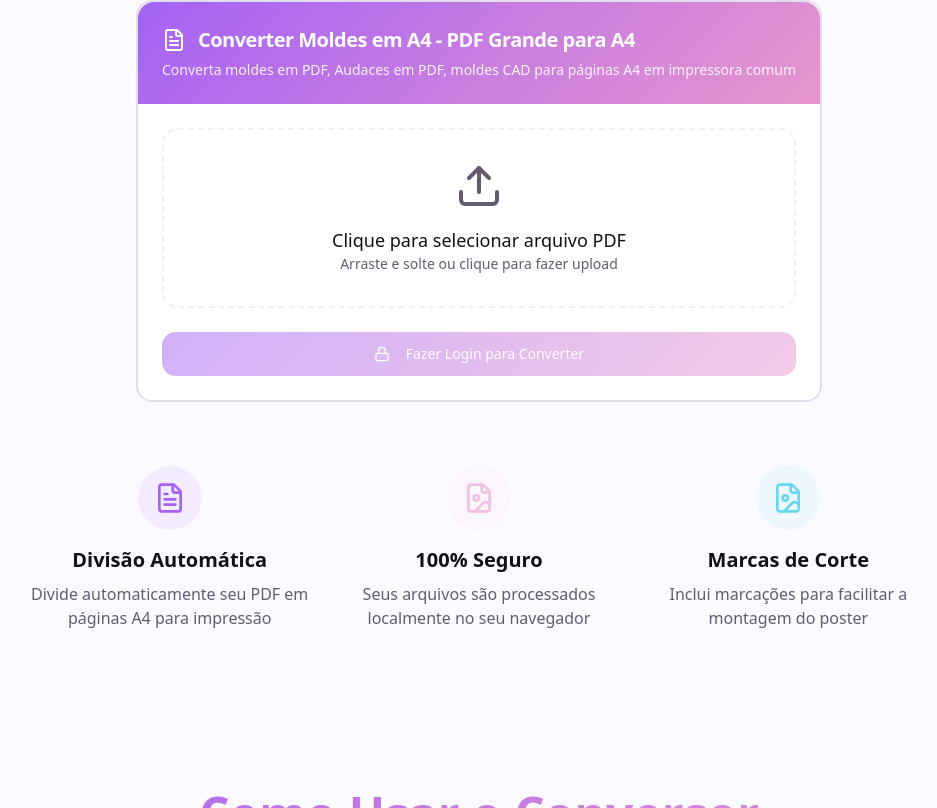
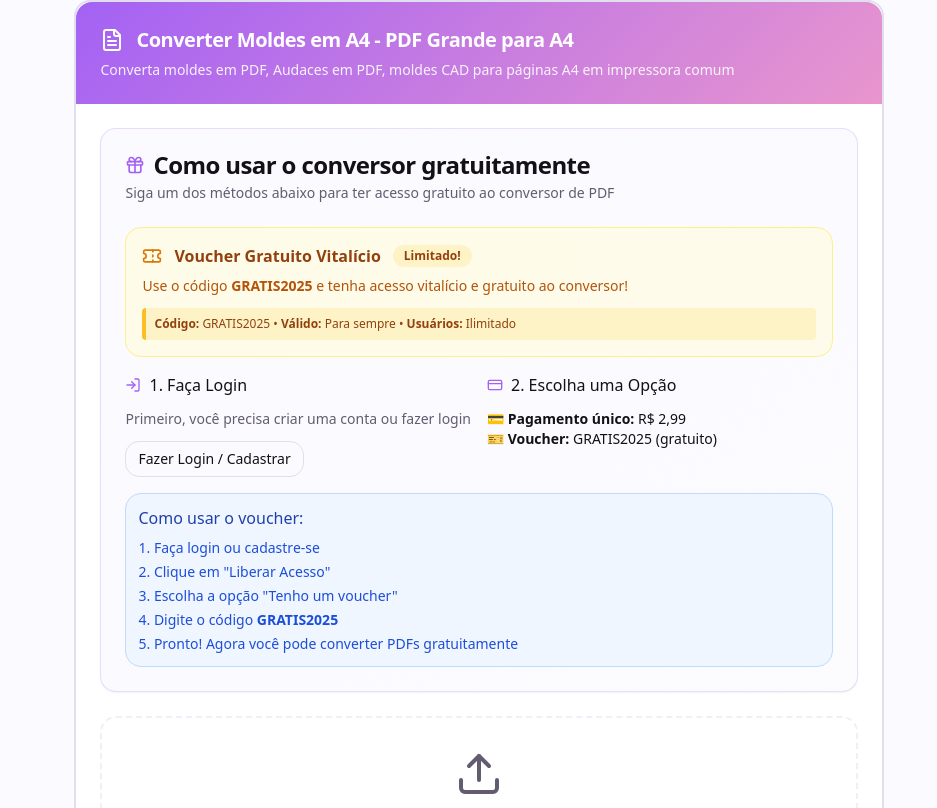
Before and after one commit to falldanila-arch/convertermoldesa4, a React (Vite) app: page / in a window 1280 px wide. Shown: the part 1072-1880 px from the top of the page, without its empty margins (161-1098 px from the left). Built offline with nearby package versions, Linux system fonts and the light colour scheme.

Commit message:
Fix voucher and access logic

```diff
--- /dev/null
+++ b/src/components/AccessTutorial.tsx
@@ -0,0 +1,107 @@
+import { Card, CardContent, CardDescription, CardHeader, CardTitle } from "@/components/ui/card";
+import { Button } from "@/components/ui/button";
+import { Badge } from "@/components/ui/badge";
+import { LogIn, CreditCard, Ticket, CheckCircle, Gift } from "lucide-react";
+import { useAuth } from "./AuthProvider";
+
+interface AccessTutorialProps {
+  onShowAuth: () => void;
+  onShowPayment: () => void;
+}
+
+export const AccessTutorial = ({ onShowAuth, onShowPayment }: AccessTutorialProps) => {
+  const { user, hasAccess } = useAuth();
+
+  if (hasAccess) {
+    return (
+      <Card className="bg-gradient-to-r from-green-50 to-emerald-50 border-green-200 mb-6">
+        <CardContent className="p-6">
+          <div className="flex items-center gap-3 text-green-700">
+            <CheckCircle className="h-6 w-6" />
+            <span className="font-semibold">Acesso liberado! Você pode converter seus PDFs.</span>
+          </div>
+        </CardContent>
+      </Card>
+    );
+  }
+
+  return (
+    <Card className="mb-6 border-primary/20 bg-gradient-to-br from-background via-background to-muted/20">
+      <CardHeader>
+        <CardTitle className="flex items-center gap-2">
+          <Gift className="h-5 w-5 text-primary" />
+          Como usar o conversor gratuitamente
+        </CardTitle>
+        <CardDescription>
+          Siga um dos métodos abaixo para ter acesso gratuito ao conversor de PDF
+        </CardDescription>
+      </CardHeader>
+      <CardContent className="space-y-4">
+        {/* Voucher Vitalício */}
+        <div className="p-4 bg-gradient-to-r from-yellow-50 to-amber-50 border border-yellow-200 rounded-lg">
+          <div className="flex items-center gap-3 mb-2">
+            <Ticket className="h-5 w-5 text-amber-600" />
+            <h3 className="font-semibold text-amber-800">Voucher Gratuito Vitalício</h3>
+            <Badge variant="secondary" className="bg-amber-100 text-amber-800">Limitado!</Badge>
+          </div>
+          <p className="text-sm text-amber-700 mb-3">
+            Use o código <strong>GRATIS2025</strong> e tenha acesso vitalício e gratuito ao conversor!
+          </p>
+          <div className="bg-amber-100 p-2 rounded border-l-4 border-amber-400">
+            <p className="text-xs text-amber-800">
+              <strong>Código:</strong> GRATIS2025 • <strong>Válido:</strong> Para sempre • <strong>Usuários:</strong> Ilimitado
+            </p>
+          </div>
+        </div>
+
+        {/* Métodos de Acesso */}
+        <div className="grid gap-4 md:grid-cols-2">
+          <div className="space-y-3">
+            <h4 className="font-medium flex items-center gap-2">
+              <LogIn className="h-4 w-4 text-primary" />
+              1. Faça Login
+            </h4>
+            <p className="text-sm text-muted-foreground">
+              {user ? "✅ Você já está logado!" : "Primeiro, você precisa criar uma conta ou fazer login"}
+            </p>
+            {!user && (
+              <Button onClick={onShowAuth} variant="outline" size="sm">
+                Fazer Login / Cadastrar
+              </Button>
+            )}
+          </div>
+
+          <div className="space-y-3">
+            <h4 className="font-medium flex items-center gap-2">
+              <CreditCard className="h-4 w-4 text-primary" />
+              2. Escolha uma Opção
+            </h4>
+            <div className="space-y-2">
+              <div className="text-sm">
+                <p><strong>💳 Pagamento único:</strong> R$ 2,99</p>
+                <p><strong>🎫 Voucher:</strong> GRATIS2025 (gratuito)</p>
+              </div>
+              {user && !hasAccess && (
+                <Button onClick={onShowPayment} size="sm" className="w-full">
+                  Liberar Acesso - R$ 2,99
+                </Button>
+              )}
+            </div>
+          </div>
+        </div>
+
+        {/* Como usar voucher */}
+        <div className="mt-4 p-3 bg-blue-50 border border-blue-200 rounded-lg">
+          <h4 className="font-medium text-blue-800 mb-2">Como usar o voucher:</h4>
+          <ol className="text-sm text-blue-700 space-y-1">
+            <li>1. Faça login ou cadastre-se</li>
+            <li>2. Clique em "Liberar Acesso"</li>
+            <li>3. Escolha a opção "Tenho um voucher"</li>
+            <li>4. Digite o código <strong>GRATIS2025</strong></li>
+            <li>5. Pronto! Agora você pode converter PDFs gratuitamente</li>
+          </ol>
+        </div>
+      </CardContent>
+    </Card>
+  );
+};
--- a/src/components/FileConverter.tsx
+++ b/src/components/FileConverter.tsx
@@ -7,6 +7,7 @@ import { PDFConverter } from "@/lib/pdfConverter";
 import { PdfPreview } from "@/components/PdfPreview";
 import { AuthModal } from "@/components/AuthModal";
 import { PaymentModal } from "@/components/PaymentModal";
+import { AccessTutorial } from "@/components/AccessTutorial";
 import { useAuth } from "@/components/AuthProvider";
 
 interface FileConverterProps {
@@ -132,6 +133,10 @@ export const FileConverter = ({
         </CardDescription>
       </CardHeader>
       <CardContent className="p-6 space-y-6">
+        <AccessTutorial
+          onShowAuth={() => setShowAuthModal(true)}
+          onShowPayment={() => setShowPaymentModal(true)}
+        />
         <div className="border-2 border-dashed border-muted rounded-lg p-8 text-center hover:border-primary transition-colors">
           <input
             type="file"
```
Also changed, not shown: 2 other files (tests, documents, lock files or other folders).
